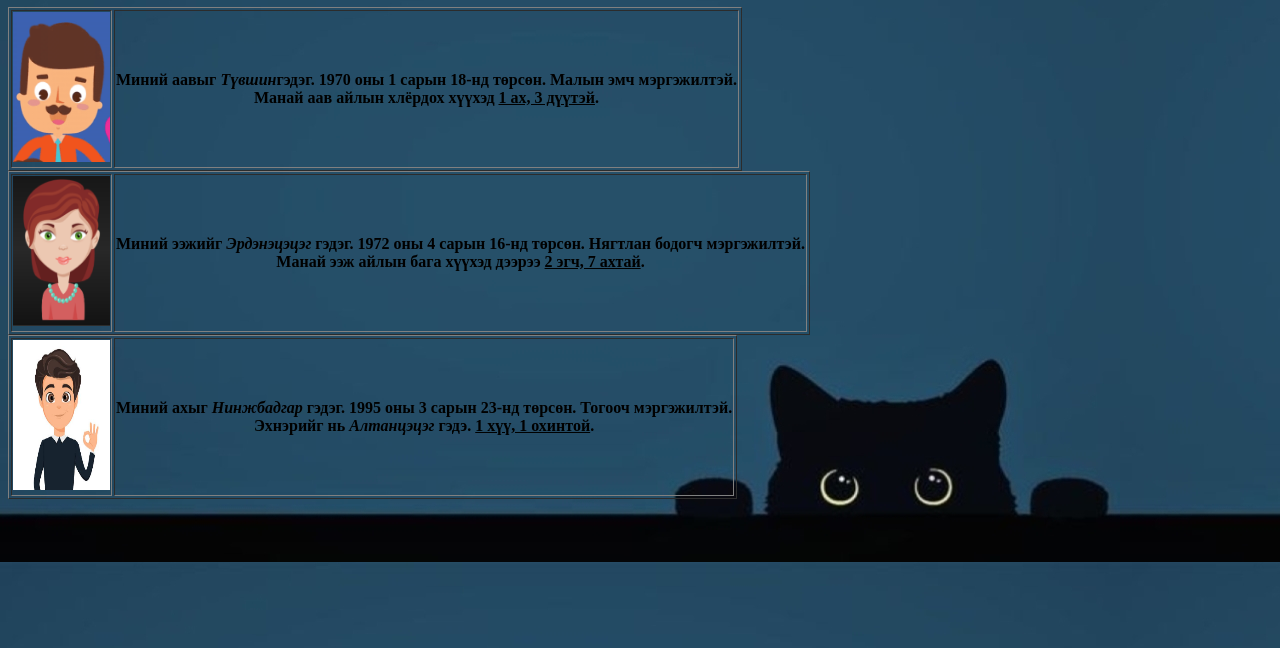
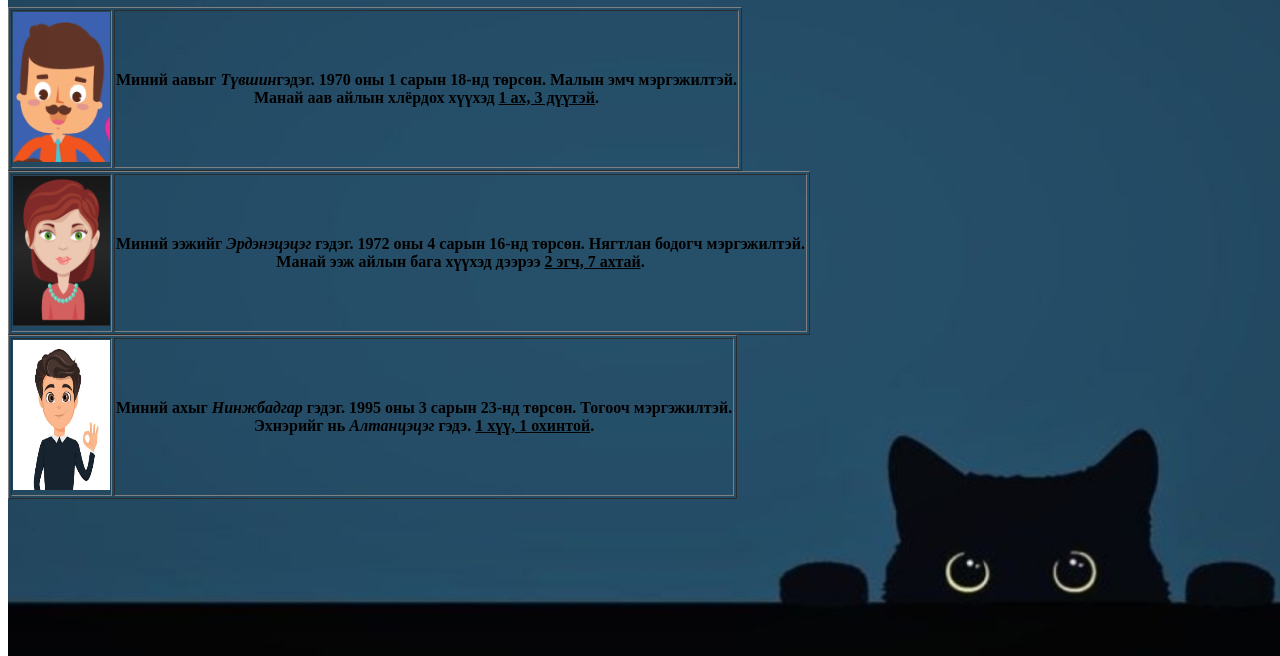
Before and after one commit to Egyzz/lab2, a plain HTML site: page family.html in a window 1280 px wide. Shown: the part 152-808 px from the top of the page. Drawn offline with Linux system fonts and the light colour scheme.

Commit message:
Update family.html

```diff
--- a/family.html
+++ b/family.html
@@ -3,7 +3,8 @@
     <meta charset="UTF-8">
     <title>family</title>
 </head>
-<body style="background-image: url(bk_img.jpg);">
+<body>
+    <img src="bk_img.jpg" class="bgk">
     <nav class="navbar">
         <ul>
             <li><a href="index.html">Home</a></li>
@@ -45,6 +46,12 @@
 </body>
 </html>
 <style>
+    .bgk{
+            height: 100vh;
+            width: 100vw;
+            position: absolute;
+            z-index: -1;
+        }
     .navbar {
     display: flex;
     justify-items: center;
```
